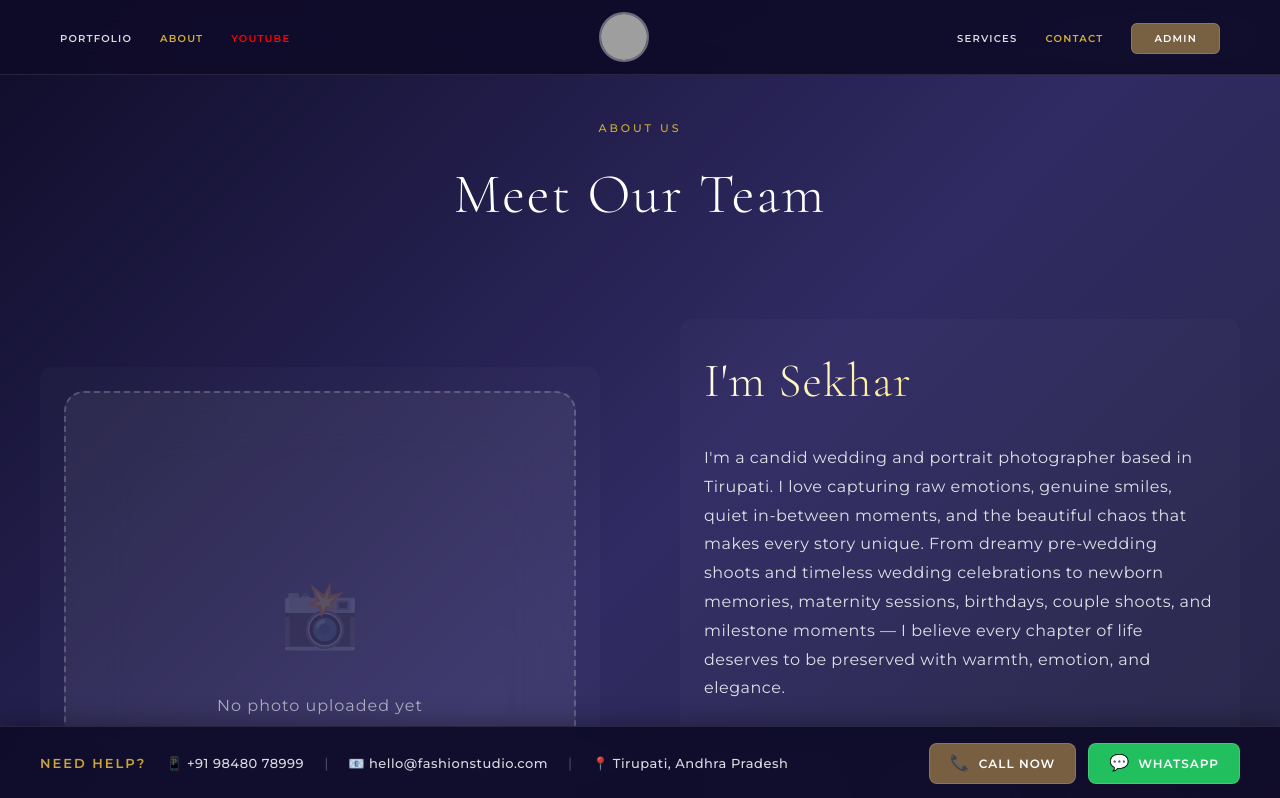
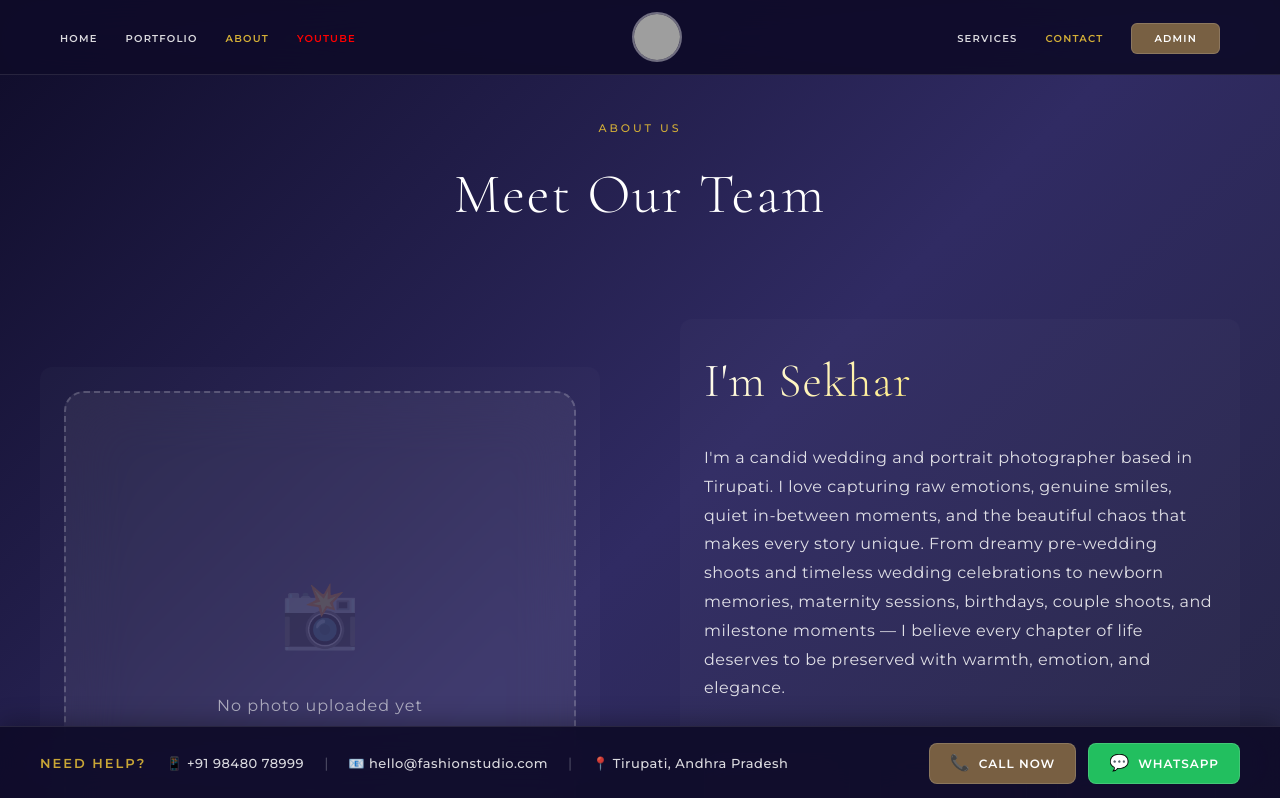
Before and after one commit to studiosekhar/fashionstudiotirupathi, a React (Vite) app in the folder frontend/: page /about in a window 1280 px wide. Shown: the top 798 px of the page. Built offline with nearby package versions, Linux system fonts and the light colour scheme; grey boxes are pictures that could not be loaded.

Commit message:
Add HOME button to navbar
- Added HOME button as first item in left navigation
- Links to root path (/)
- Also added to mobile menu
- Navigation order: HOME → PORTFOLIO → ABOUT → YOUTUBE

```diff
--- a/frontend/src/components/Navbar.jsx
+++ b/frontend/src/components/Navbar.jsx
@@ -18,6 +18,7 @@
       <nav className={`navbar ${scrolled ? 'scrolled' : ''}`} style={{background: 'rgba(15, 12, 41, 0.95)'}}>
         <div className="nav-container">
           <ul className="nav-menu nav-left">
+            <li><Link to="/">HOME</Link></li>
             <li><Link to="/portfolio">PORTFOLIO</Link></li>
             <li><Link to="/about" style={{color: '#d4af37'}}>ABOUT</Link></li>
             <li><Link to="/youtube" style={{color: '#FF0000'}}>YOUTUBE</Link></li>
@@ -48,6 +49,7 @@
       {/* Mobile drawer */}
       <div className={`mobile-drawer ${menuOpen ? 'open' : ''}`}>
         <div className="mobile-drawer-inner">
+          <Link to="/" onClick={close}>Home</Link>
           <Link to="/portfolio" onClick={close}>Portfolio</Link>
           <Link to="/about" onClick={close}>About</Link>
           <Link to="/youtube" onClick={close}>YouTube</Link>
```
